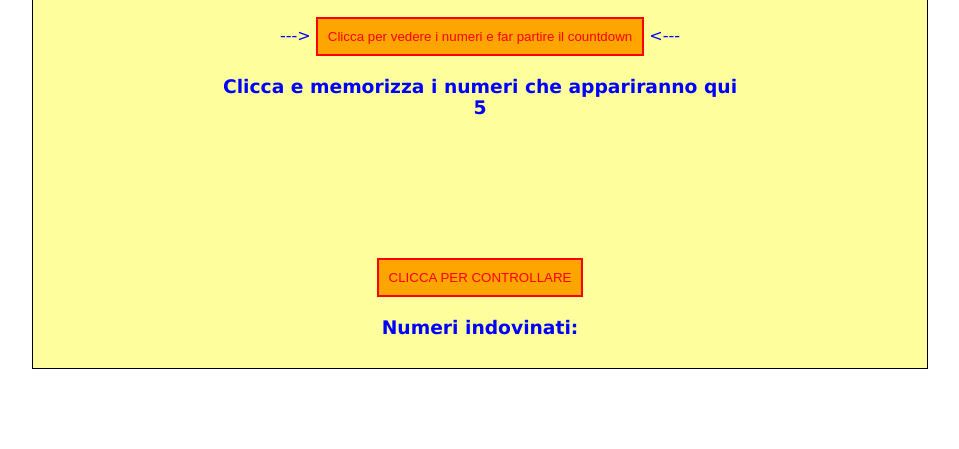
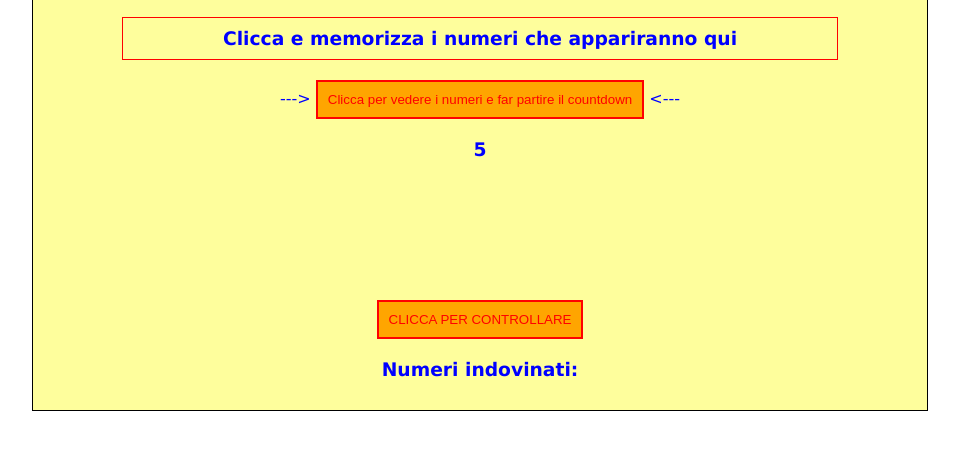
Before and after one commit to nicolamilani1988/js-simon, a plain HTML site: page BONUS HTML/index.html in a window 1280 px wide. Shown: the part 91-540 px from the top of the page, without its empty margins (160-1119 px from the left). Drawn offline with Linux system fonts and the light colour scheme.

Commit message:
risistemato stile

```diff
--- a/BONUS HTML/css/style.css
+++ b/BONUS HTML/css/style.css
@@ -20,6 +20,18 @@ body{
 
 p{
   text-decoration: underline;
+  margin-bottom: 20px;
+}
+
+.principal-numbers{
+  width: 80%;
+  margin: auto;
+}
+
+#principal-numbers{
+  border: 1px solid red;
+  padding: 10px;
+
 }
 
 #number-generator, #button-check{
--- a/BONUS HTML/index.html
+++ b/BONUS HTML/index.html
@@ -12,12 +12,13 @@
 
       <h1>Simon Says</h1>
       <p>Hai 5 secondi per memorizzare i 5 numeri.</p>
+      <div class="principal-numbers">
+        <h3 id="principal-numbers">Clicca e memorizza i numeri che appariranno qui</h3>
+      </div>
       <span>---></span>
       <button id="number-generator" type="button" name="button">Clicca per vedere i numeri e far partire il countdown</button>
       <span> <--- </span>
 
-
-      <h3 id="principal-numbers">Clicca e memorizza i numeri che appariranno qui</h3>
       <h3 id="timer">5</h3>
 
       <div id="input-part">
```
